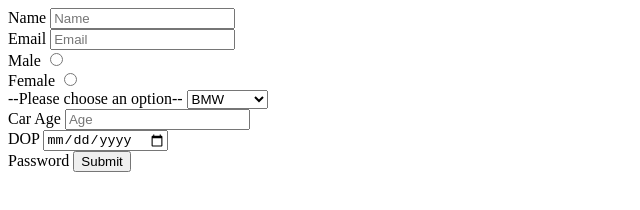
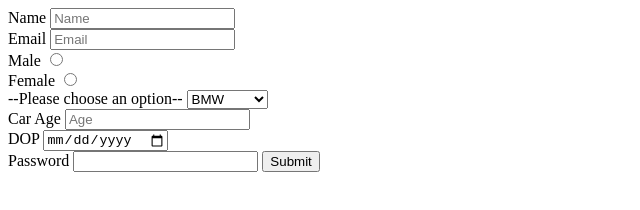
Before and after one commit to acciojob/car-insurance-form-EnugurthiAnup, a website: page main.html in a window 1280 px wide. Shown: the whole page, without its empty margins (0-640 px from the left). Drawn offline with Linux system fonts and the light colour scheme.

Commit message:
created a submission

```diff
--- a/main.html
+++ b/main.html
@@ -30,6 +30,7 @@
 	<label for="dop">DOP</label>
 	 <input type="date" required id='dop' ><br>
 	<label for="password">Password</label>
+		<input type="password" id="password" required>
 		<button type="submit">Submit</button>
 	</form>
     <script type="text/javascript" src="./script.js">
```
